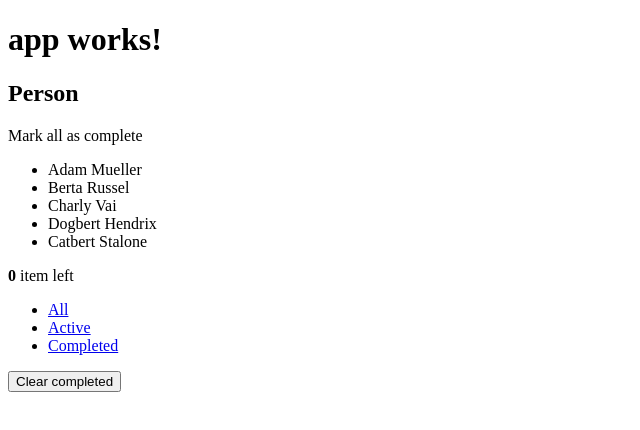
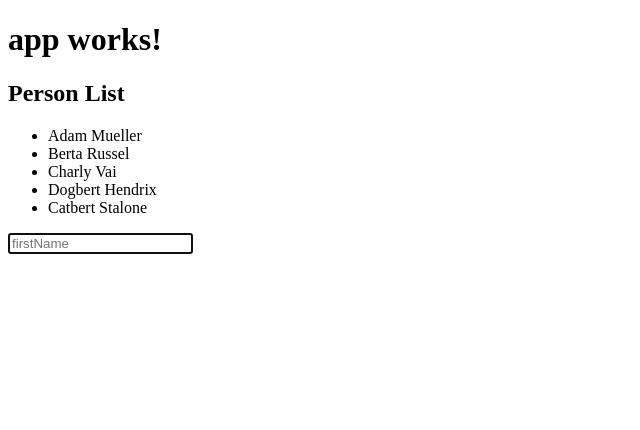
Before and after one commit to mwohlf/mercury-retired, an Angular app in the folder frontend/src/main/frontend/: page / in a window 1280 px wide. Shown: the top 430 px of the page, without its empty margins (0-640 px from the left). Built offline with nearby package versions, Linux system fonts and the light colour scheme.

Commit message:
create action

```diff
--- a/frontend/src/main/frontend/src/app/person.component.html
+++ b/frontend/src/main/frontend/src/app/person.component.html
@@ -2,17 +2,16 @@
 <section class="todoapp">
 
 	<header class="header">
-		<h1>Person</h1>
+		<h1>Person List</h1>
 	</header>
 
 	<!-- This section should be hidden by default and shown when there are todos -->
 	<section class="main">
-		<label for="toggle-all">Mark all as complete</label>
 		<ul class="todo-list">
 			<li *ngFor="let person of persons">
 				<span>
-          {{person.firstName}}
-          {{person.lastName}}
+          {{person.firstname}}
+          {{person.lastname}}
 				</span>
 			</li>
 		</ul>
@@ -20,16 +19,12 @@
 
 	<!-- This footer should hidden by default and shown when there are todos -->
 	<footer class="footer">
-		<!-- This should be `0 items left` by default -->
-		<span class="todo-count"><strong>0</strong> item left</span>
-		<!-- Remove this if you don't implement routing -->
-		<ul class="filters">
-			<li><a class="selected" href="#/">All</a></li>
-			<li><a href="#/active">Active</a></li>
-			<li><a href="#/completed">Completed</a></li>
-		</ul>
-		<!-- Hidden if no completed items are left ↓ -->
-		<button class="clear-completed">Clear completed</button>
+  <!-- add paging and filter -->
 	</footer>
 
+<input placeholder="firstName"
+       [(ngModel)]="newFirstname"
+       (keyup.enter)="addPerson()"
+       autofocus>
+
 </section>
--- a/frontend/src/main/frontend/src/app/person.component.ts
+++ b/frontend/src/main/frontend/src/app/person.component.ts
@@ -19,16 +19,29 @@ export class PersonComponent implements OnInit {
 
     private persons;
 
+    private newFirstname;
+
     constructor(private personService: PersonService) { }
 
-  getPersons(){
+    ngOnInit() {
+        this.getPersons();
+    }
+
+
+    getPersons() {
         return this.personService.get().then(persons => {
             this.persons = persons;
         });
     }
 
-  ngOnInit() {
-    this.getPersons();
+    addPerson() {
+        console.log("<addPerson> newFirstname: " + this.newFirstname);
+        this.personService.add({ firstname: this.newFirstname }).then(() => {
+            return this.getPersons();
+        }).then(() => {
+            this.newFirstname = ''; // clear input form value
+        });
+
     }
 
 }
--- a/frontend/src/main/frontend/src/app/person.service.ts
+++ b/frontend/src/main/frontend/src/app/person.service.ts
@@ -1,21 +1,29 @@
 import { Injectable } from '@angular/core';
 
 const person = [
-  { firstName: 'Adam', lastName: 'Mueller' },
-  { firstName: 'Berta', lastName: 'Russel' },
-  { firstName: 'Charly', lastName: 'Vai' },
-  { firstName: 'Dogbert', lastName: 'Hendrix' },
-  { firstName: 'Catbert', lastName: 'Stalone' },
+    { firstname: 'Adam', lastname: 'Mueller' },
+    { firstname: 'Berta', lastname: 'Russel' },
+    { firstname: 'Charly', lastname: 'Vai' },
+    { firstname: 'Dogbert', lastname: 'Hendrix' },
+    { firstname: 'Catbert', lastname: 'Stalone' },
 ];
 
 @Injectable()
 
 export class PersonService {
 
-  constructor() { }
+    constructor() { }
 
-  get() {
-    return new Promise(resolve => resolve(person));
-  }
+    get() {
+        return new Promise(resolve => resolve(person));
+    }
+
+    add(data) {
+        console.log("<add> " + data.firstname);
+        return new Promise(resolve => {
+            person.push(data);
+            resolve(data);
+        });
+    }
 
 }
```
Also changed, not shown: frontend/src/main/frontend/src/app/app.component.ts (line endings or trailing spaces), frontend/src/main/frontend/src/app/app.module.ts (line endings or trailing spaces), 1 other file (tests, documents, lock files or other folders). Lines whose indentation alone changed are shown as unchanged.
